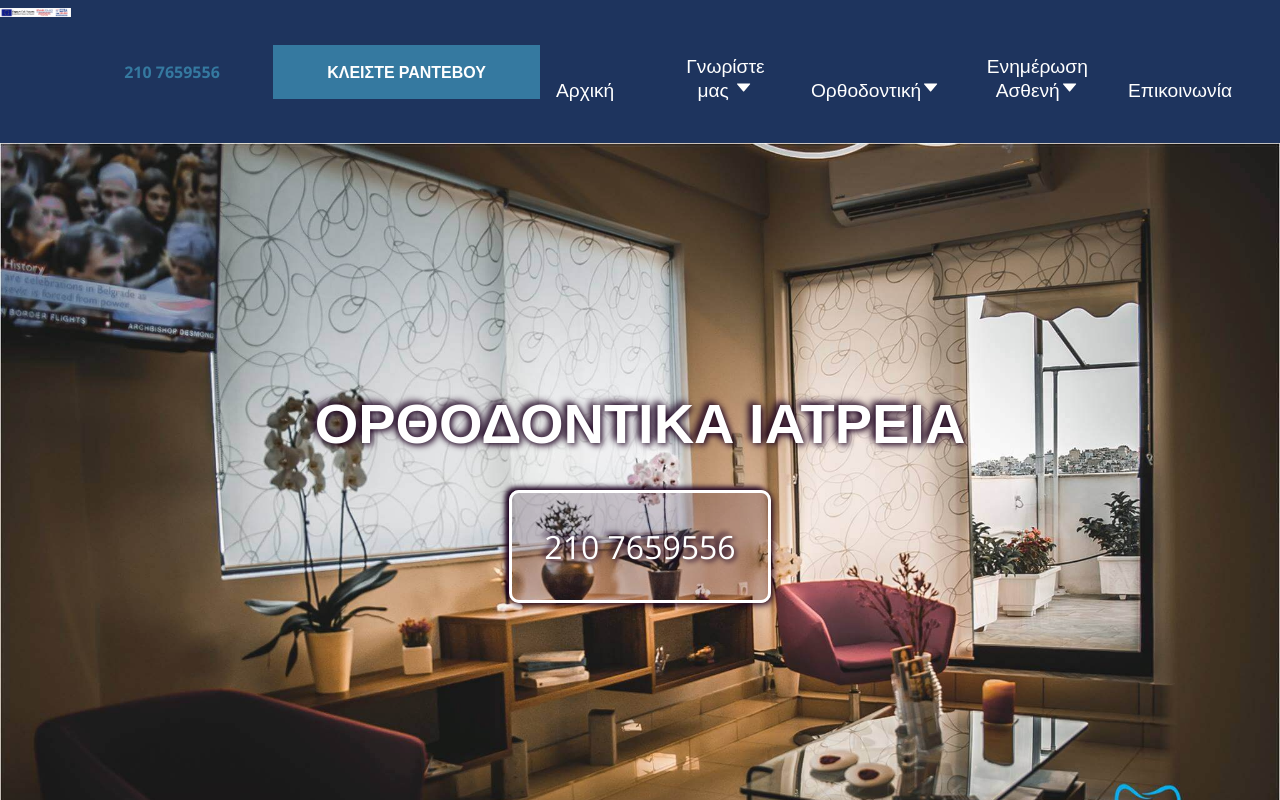
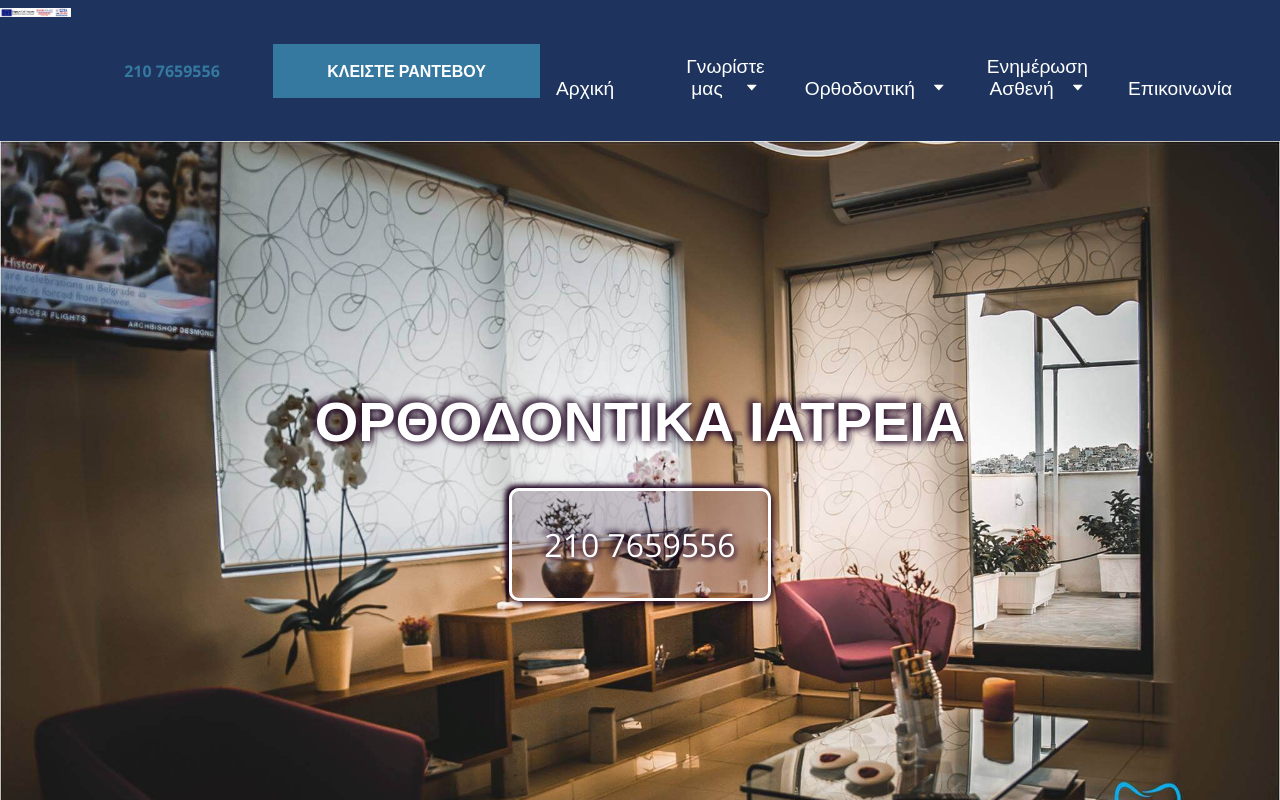
Before and after one commit to 3vilBonobo/orthobyron.gr, a React (Create React App) app: page / in a window 1280 px wide. Shown: the top 800 px of the page. Built offline with nearby package versions, Linux system fonts and the light colour scheme; the HTML template or start-up script is replaced by a standard one.

Commit message:
style navbar arrow

```diff
--- a/src/components/Navbar/MenuItem.js
+++ b/src/components/Navbar/MenuItem.js
@@ -1,5 +1,9 @@
-import { StyledMenuLink, StyledNavButton } from '../styles/Navbar.style';
-import { AiFillCaretDown } from 'react-icons/ai';
+import {
+  StyledMenuArrow,
+  StyledMenuLink,
+  StyledNavButton,
+} from '../styles/Navbar.style';
+
 import Submenu from './Submenu';
 import { useState, useEffect, useRef } from 'react';
 
@@ -35,7 +39,7 @@ const MenuItem = ({ items, showSidebar }) => {
           <ul>
             <StyledNavButton ref={btnRef} type="button" onClick={showSubmenu}>
               {items.title}
-              <AiFillCaretDown />
+              <StyledMenuArrow />
             </StyledNavButton>
             <Submenu
               submenu={submenu}
--- a/src/components/Styles/Navbar.style.js
+++ b/src/components/Styles/Navbar.style.js
@@ -2,6 +2,7 @@ import styled from 'styled-components';
 import { Link } from 'react-router-dom';
 import { BiMenu } from 'react-icons/bi';
 import { MdClose } from 'react-icons/md';
+import { AiFillCaretDown } from 'react-icons/ai';
 
 export const StyledBurgerIcon = styled(BiMenu)`
   position: absolute;
@@ -63,6 +64,11 @@ export const StyledMenuItems = styled.ul`
     align-items: baseline;
   }
 `;
+export const StyledMenuArrow = styled(AiFillCaretDown)`
+  margin-left: 1rem;
+  font-size: 0.97rem;
+  padding-top: 0.1rem;
+`;
 
 export const StyledMenuLink = styled(Link)`
   text-decoration: none;
```
Also changed, not shown: public/images/iatreio_byrona.jpg (deleted), public/images/iatreio_peiraias.jpg (deleted).
